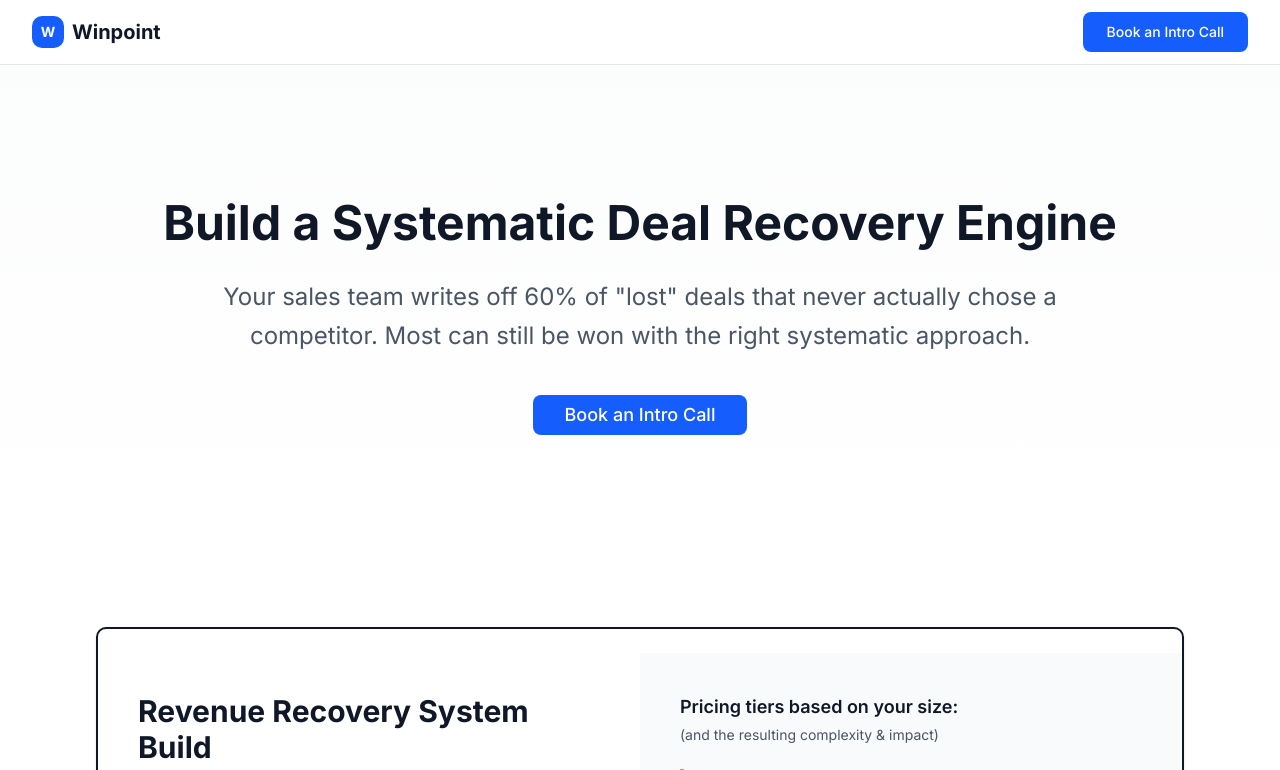
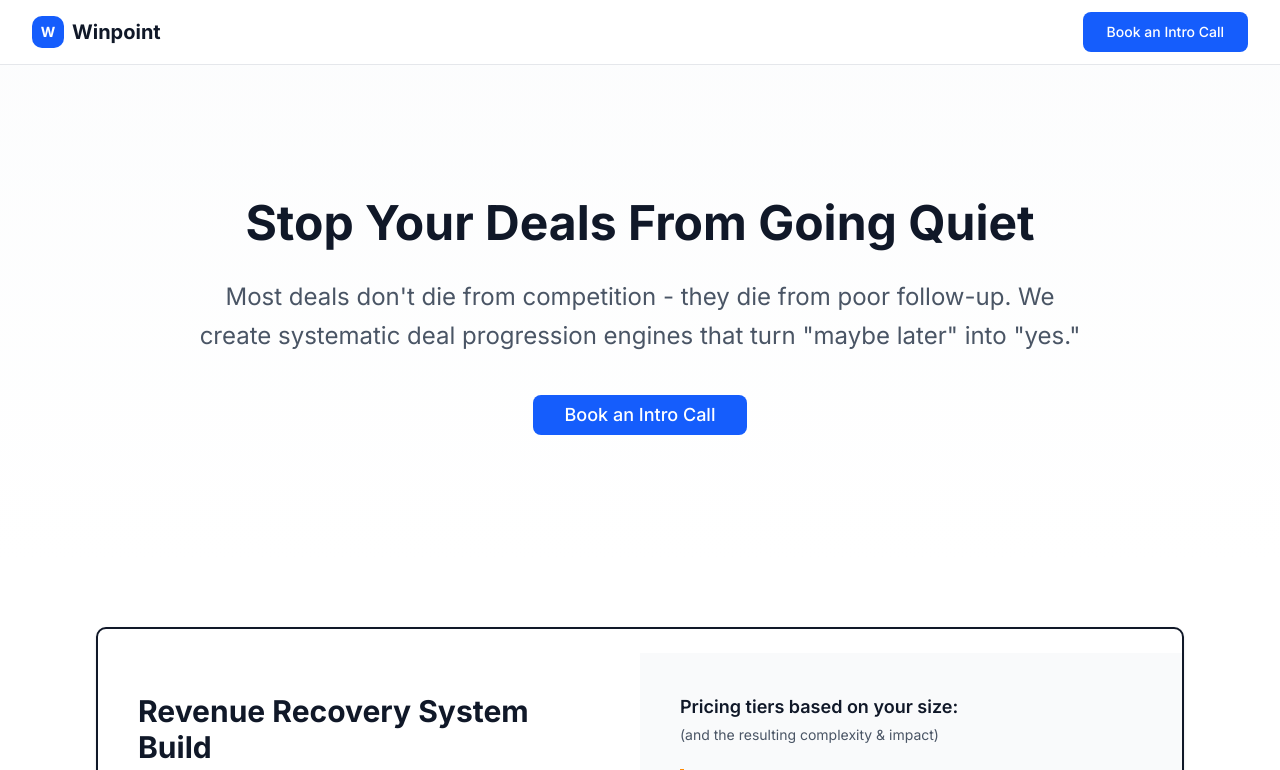
Before and after one commit to ymar/winpoint.nl, a Next.js app: page / in a window 1280 px wide. Shown: the top 770 px of the page. Built offline with nearby package versions, Linux system fonts and the light colour scheme.

Commit message:
Update page.tsx

```diff
--- a/app/page.tsx
+++ b/app/page.tsx
@@ -95,10 +95,10 @@ export default function HomePage() {
           <div className="text-center">
 
             <h1 className="text-5xl md:text-5xl font-bold text-gray-900 mb-6 leading-tight">
-              Build a Systematic Deal Recovery Engine
+              Stop Your Deals From Going Quiet
             </h1>
             <p className="text-xl md:text-2xl text-gray-600 mb-10 max-w-4xl mx-auto leading-relaxed">
-              Your sales team writes off 60% of &quot;lost&quot; deals that never actually chose a competitor. Most can still be won with the right systematic approach.
+              Most deals don't die from competition - they die from poor follow-up. We create systematic deal progression engines that turn "maybe later" into "yes."
             </p>
 
             <div className="flex flex-col sm:flex-row gap-6 justify-center items-center">
```
